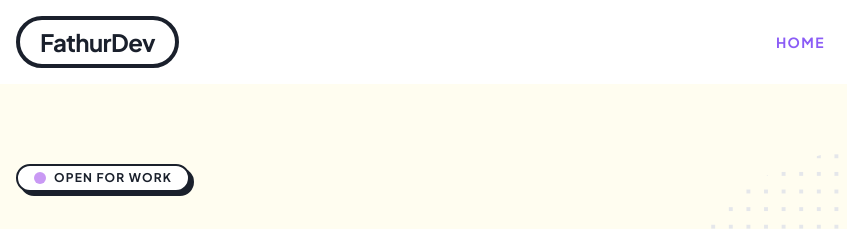
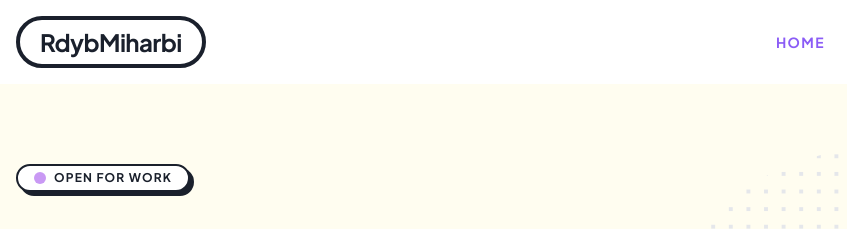
Before and after one commit to rdyb87/rdybmiharbi.github.io, a website built with Vite: page index.html in a window 1280 px wide. Shown: the top 229 px of the page, 0-847 px from the left. Built offline with nearby package versions, Linux system fonts and the light colour scheme; files whose address does not match are found by name.

Commit message:
Update index.html

```diff
--- a/index.html
+++ b/index.html
@@ -14,7 +14,7 @@
   <div class="max-w-7xl mx-auto px-4 py-4 flex justify-between items-center">
 
     <div class="px-5 py-1.5 border-4 border-brandDark rounded-full shadow-[4px_4px_0px_0px_#1A202C] bg-white">
-      <span class="font-black text-2xl tracking-tight text-brandDark">FathurDev</span>
+      <span class="font-black text-2xl tracking-tight text-brandDark">RdybMiharbi</span>
     </div>
 
     <nav class="hidden md:flex items-center space-x-8">
```
